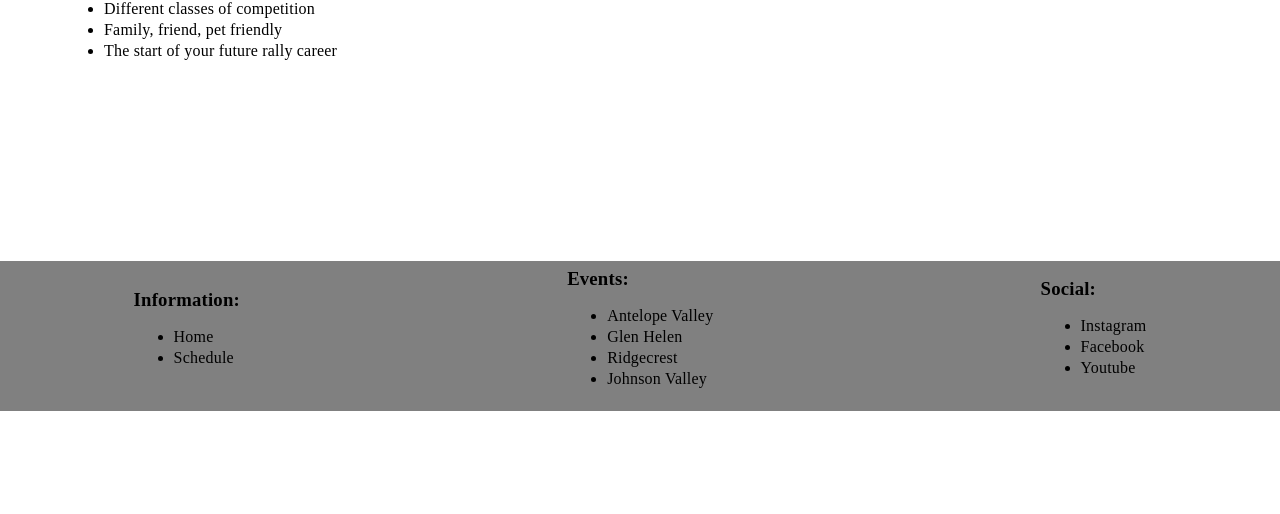
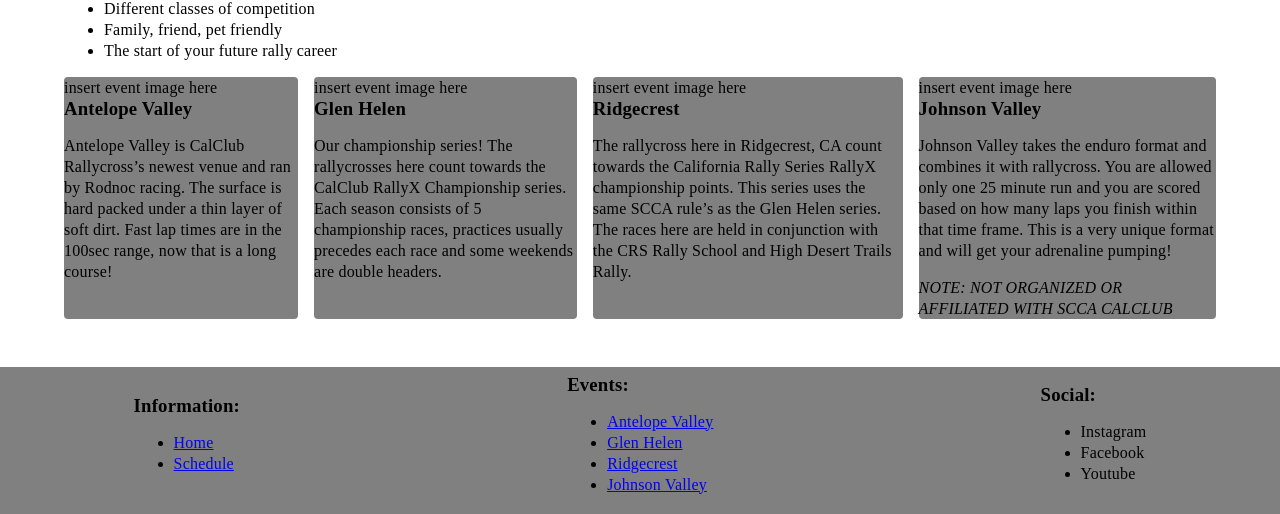
Before and after one commit to wheelsdirty/calclubrallyx, a Nuxt app: page / in a window 1280 px wide. Shown: the part 389-903 px from the top of the page. Before the commit the page ends 800 px from the top, so only its background shows below. Built offline with nearby package versions, Linux system fonts and the light colour scheme.

Commit message:
Added cdn, nav logo, link component, event card component

```diff
--- /dev/null
+++ b/src/components/ListLinks.vue
@@ -0,0 +1,23 @@
+<template>
+  <ul>
+    <li v-for="link in props.links" :key="link.text">
+      <NuxtLink
+        :to="link.route"
+        :target="link.target"
+        class="link-item"
+        noPrefetch
+      >
+        {{ link.text }}
+      </NuxtLink>
+    </li>
+  </ul>
+</template>
+
+<script setup>
+const props = defineProps({
+  links: {
+    type: Array,
+    required: true
+  }
+})
+</script>
--- /dev/null
+++ b/src/components/home/EventCard.vue
@@ -0,0 +1,25 @@
+<template>
+  <div class="event-card-container">
+    <div class="card-image">
+      <span>insert event image here</span>
+    </div>
+    <div class="card-name">
+      <slot name="name" />
+    </div>
+    <div class="card-text">
+      <slot name="text" />
+    </div>
+  </div>
+</template>
+
+<script setup>
+
+</script>
+
+<style lang="scss" scoped>
+.event-card-container {
+  border-radius: 4px;
+  border: 1px;
+  background-color: grey;
+}
+</style>
--- /dev/null
+++ b/src/components/home/EventCards.vue
@@ -0,0 +1,76 @@
+<template>
+  <div class="event-cards-container">
+    <HomeEventCard>
+      <template #name>
+        <h3>Antelope Valley</h3>
+      </template>
+
+      <template #text>
+        <p>
+          Antelope Valley is CalClub Rallycross’s newest venue and ran by
+          Rodnoc racing. The surface is hard packed under a thin layer of
+          soft dirt. Fast lap times are in the 100sec range, now that is a
+          long course!
+        </p>
+      </template>
+    </HomeEventCard>
+    <HomeEventCard>
+      <template #name>
+        <h3>Glen Helen</h3>
+      </template>
+
+      <template #text>
+        <p>
+          Our championship series! The rallycrosses here count towards the
+          CalClub RallyX Championship series. Each season consists of 5
+          championship races, practices usually precedes each race and some
+          weekends are double headers.
+        </p>
+      </template>
+    </HomeEventCard>
+    <HomeEventCard>
+      <template #name>
+        <h3>Ridgecrest</h3>
+      </template>
+
+      <template #text>
+        <p>
+          The rallycross here in Ridgecrest, CA count towards the California
+          Rally Series RallyX championship points. This series uses the same
+          SCCA rule’s as the Glen Helen series. The races here are held in
+          conjunction with the CRS Rally School and High Desert Trails Rally.
+        </p>
+      </template>
+    </HomeEventCard>
+    <HomeEventCard>
+      <template #name>
+        <h3>Johnson Valley</h3>
+      </template>
+
+      <template #text>
+        <p>
+          Johnson Valley takes the enduro format and combines it with rallycross.
+          You are allowed only one 25 minute run and you are scored based on how
+          many laps you finish within that time frame. This is a very unique format
+          and will get your adrenaline pumping!
+        </p>
+        <em>
+          NOTE: NOT ORGANIZED OR AFFILIATED WITH SCCA CALCLUB
+        </em>
+      </template>
+    </HomeEventCard>
+  </div>
+</template>
+
+<script setup>
+
+</script>
+
+<style lang="scss" scoped>
+.event-cards-container {
+  display: flex;
+  flex-direction: row;
+  justify-content: space-between;
+  gap: 16px;
+}
+</style>
--- a/src/components/layout/NavbarItems.vue
+++ b/src/components/layout/NavbarItems.vue
@@ -1,6 +1,7 @@
 <template>
   <header class="header-container">
     <nav class="navbar">
+      <img :src="`${cdn.BASE_CDN}/843114bc-9539-4529-0017-ac2ac9e16400/public`" class="image">
       <ul class="navbar-links">
         <li v-for="link in navLinks" :key="link.text">
           <NuxtLink
@@ -19,6 +20,7 @@
 
 <script setup>
 import { navLinks } from '@/const/nav-links.js'
+import cdn from '@/const/cdn.js'
 
 </script>
 
@@ -32,6 +34,12 @@
   background-color: white;
   box-shadow: 0px 2px 5px 0px #DADADA;
   z-index: 5;
+}
+
+.image {
+  display: flex;
+  justify-content: center;
+  z-index: 10;
 }
 
 .navbar {
--- a/src/components/layout/TheFooter.vue
+++ b/src/components/layout/TheFooter.vue
@@ -2,19 +2,11 @@
   <footer class="footer-container">
     <div class="information-links">
       <h3>Information:</h3>
-      <ul>
-        <li v-for="link in informationLinks" :key="link.text">
-          {{ link.text }}
-        </li>
-      </ul>
+      <ListLinks :links="informationLinks" />
     </div>
     <div class="event-links">
       <h3>Events:</h3>
-      <ul>
-        <li v-for="link in eventLinks" :key="link.text">
-          {{ link.text }}
-        </li>
-      </ul>
+      <ListLinks :links="eventLinks" />
     </div>
     <div class="social_links">
       <h3>Social:</h3>
--- /dev/null
+++ b/src/const/cdn.js
@@ -0,0 +1,3 @@
+export default Object.freeze({
+  BASE_CDN: 'https://imagedelivery.net/aFHKIQ-tPgINDgTs5HweVA'
+})
--- a/src/pages/index.vue
+++ b/src/pages/index.vue
@@ -32,6 +32,7 @@
         The start of your future rally career
       </li>
     </ul>
+    <HomeEventCards />
   </main>
 </template>
 
```
